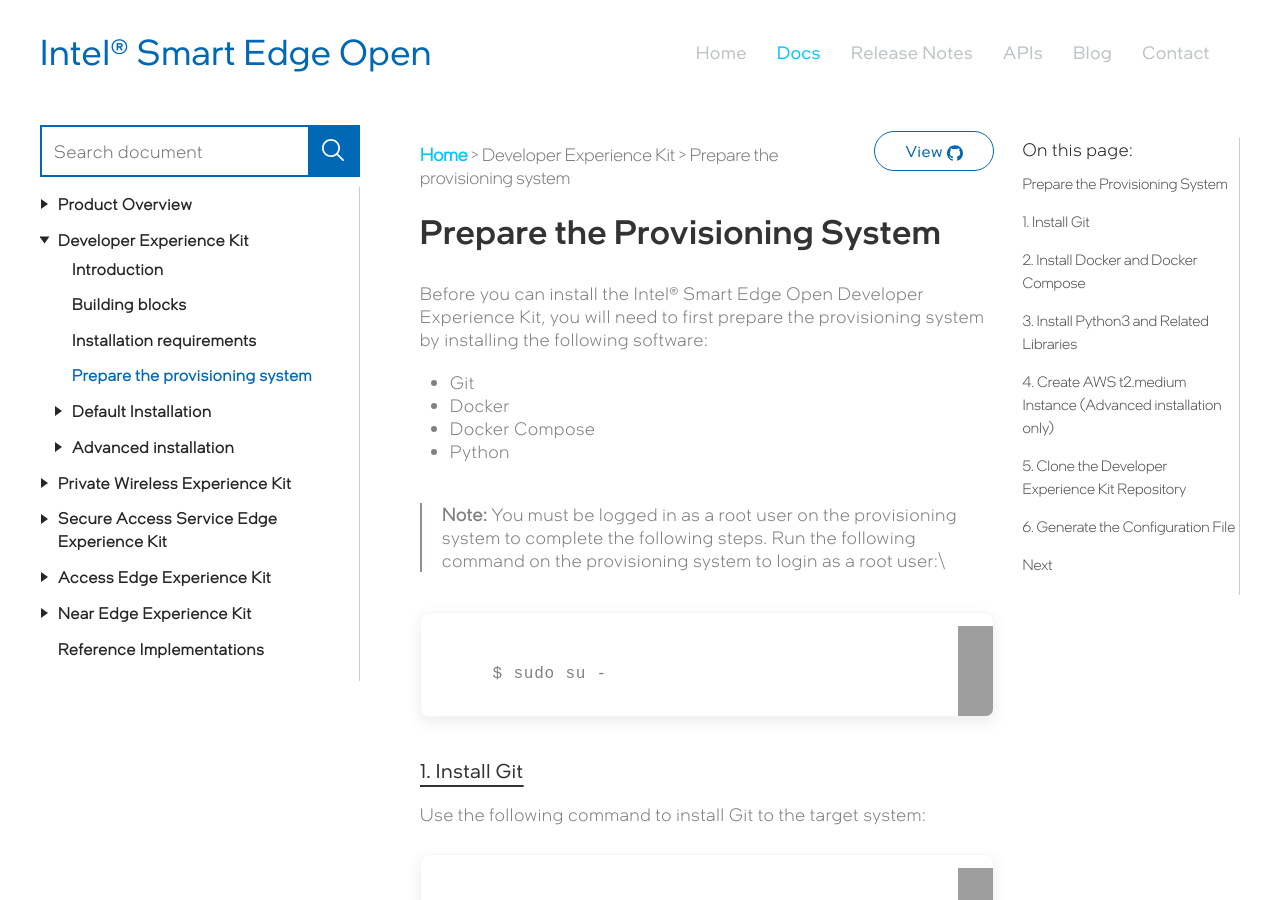
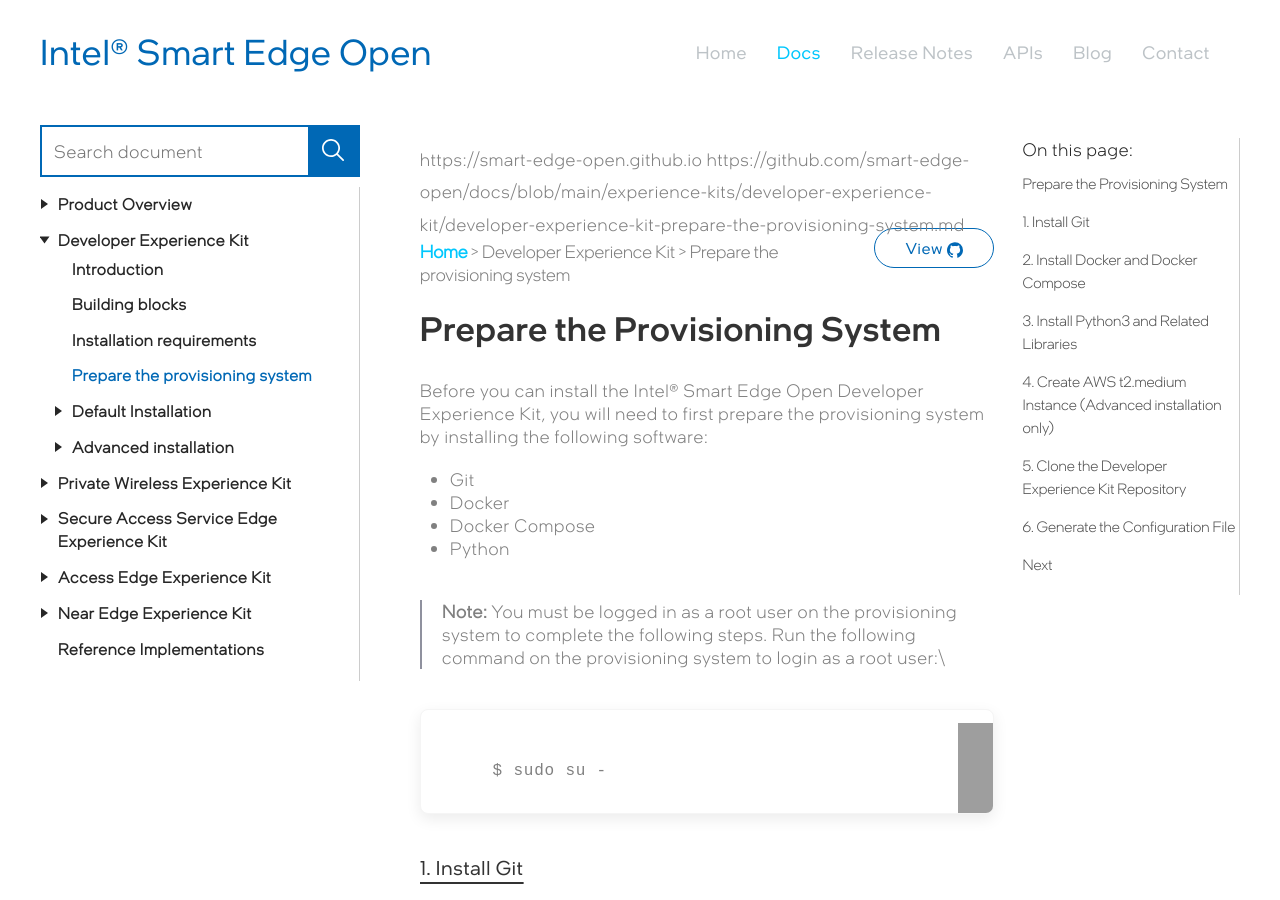
Before and after one commit to intelsmartedgeons/docs, a Jekyll site: the page built from experience-kits/developer-experience-kit/developer-experience-kit-prepare-the-provisioning-system.md, in a window 1280 px wide and 900 px high. Built offline with Jekyll 4.4.1, drawn with Linux system fonts in a browser that asks for light colours; some web fonts are replaced; our own code applies the rules of GitHub Pages for plain Markdown files; comment, search, counter and statistics services are not loaded; some of the changed lines change nothing that is shown; grey boxes are pictures that could not be loaded.

Commit message:
some changes in view button functionality

```diff
--- a/_includes/breadcrumbs.html
+++ b/_includes/breadcrumbs.html
@@ -14,14 +14,15 @@
 {% capture pageTitleUpper %}{% for word in pageTitle %}{{ word | capitalize }} {% endfor %}{% endcapture %}
 
 <!-- Github Page Url Start  -->
+{{ site.main_url }}
 {% if site.main_url == 'https://onsumaye-team.github.io' %}
   {% assign githubUrl = 'https://github.com/onsumaye-team' | append:site.baseurl | append:'/blob' | append:'/gh-pages' %}
 {% elsif site.main_url == 'https://smart-edge-open.github.io' %}
   {% assign githubUrl = 'https://github.com/smart-edge-open' | append:site.baseurl | append:'/blob' | append:'/main' %}
 {% endif %}
 {% assign githubUrl = githubUrl | append:'/' | append:page.path %}
+{{ githubUrl }}
 {% comment %}
-{{ githubUrl }}
 {% endcomment %}
 <!-- Github Page Url End  -->
 
```
